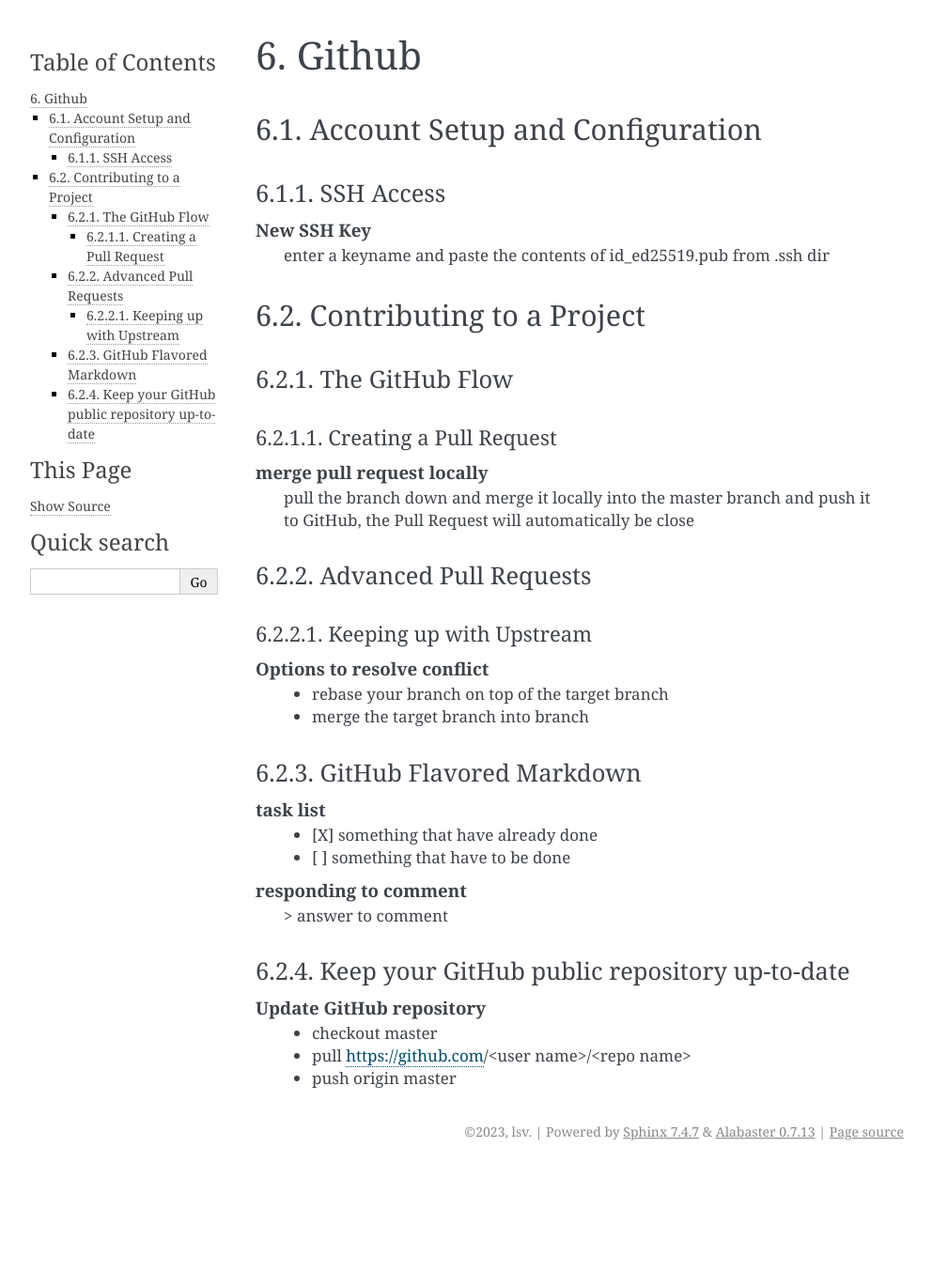
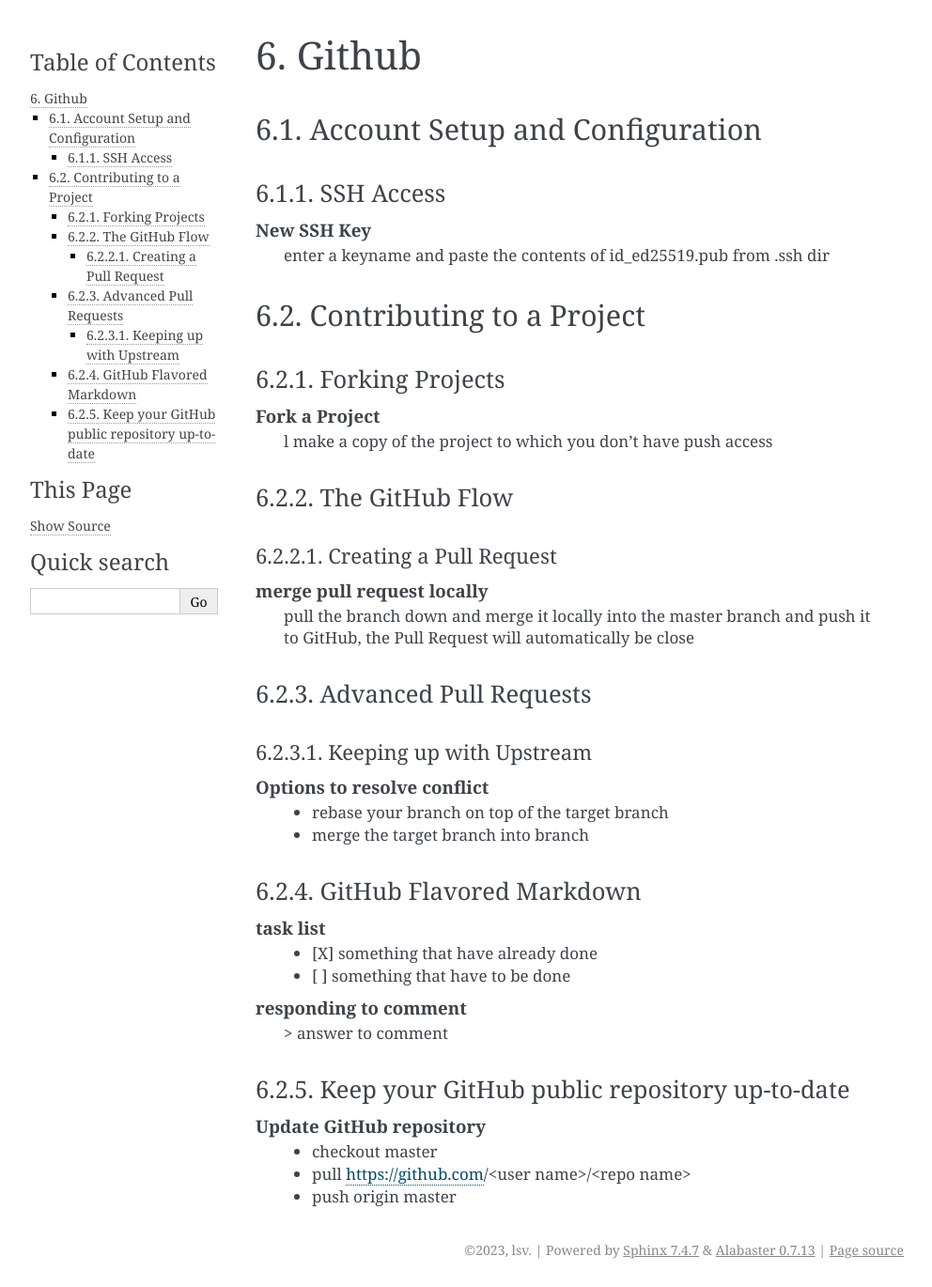
Before and after one commit to lsv62/Git, a Sphinx documentation site: the page built from source/github.rst, in a window 1280 px wide. Shown: the whole page at 94% size, without its empty margins (148-1140 px from the left). Built offline with Sphinx 7.4.7, drawn with Linux system fonts in a browser that asks for light colours; before the commit the page ends 1244 px from its top, so only the background shows below that.

```diff
--- a/source/branching.rst
+++ b/source/branching.rst
@@ -90,6 +90,8 @@ Changing a branch name
     ``push origin --delete <branch-name>``
         delete remote branch
 
+Branching Workflows
+----------------------
 
 Remote Branches
 ---------------
--- a/source/github.rst
+++ b/source/github.rst
@@ -15,6 +15,14 @@ SSH Access
 
 Contributing to a Project
 -------------------------
+
+Forking Projects
+~~~~~~~~~~~~~~~~~~
+
+.. glossary::
+
+    Fork a Project
+        l make a copy of the project to which you don’t have push access
 
 The GitHub Flow
 ~~~~~~~~~~~~~~~~~
```
